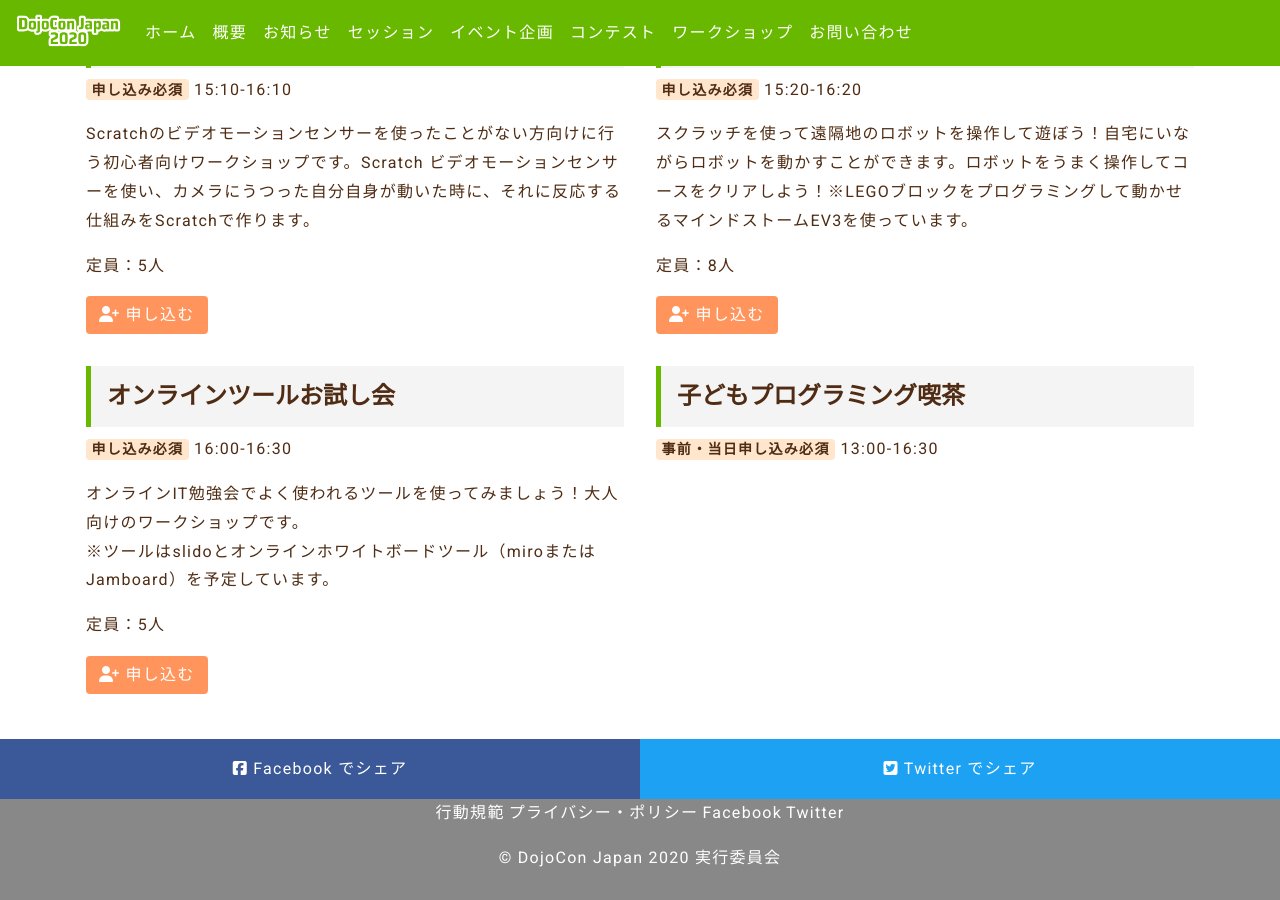
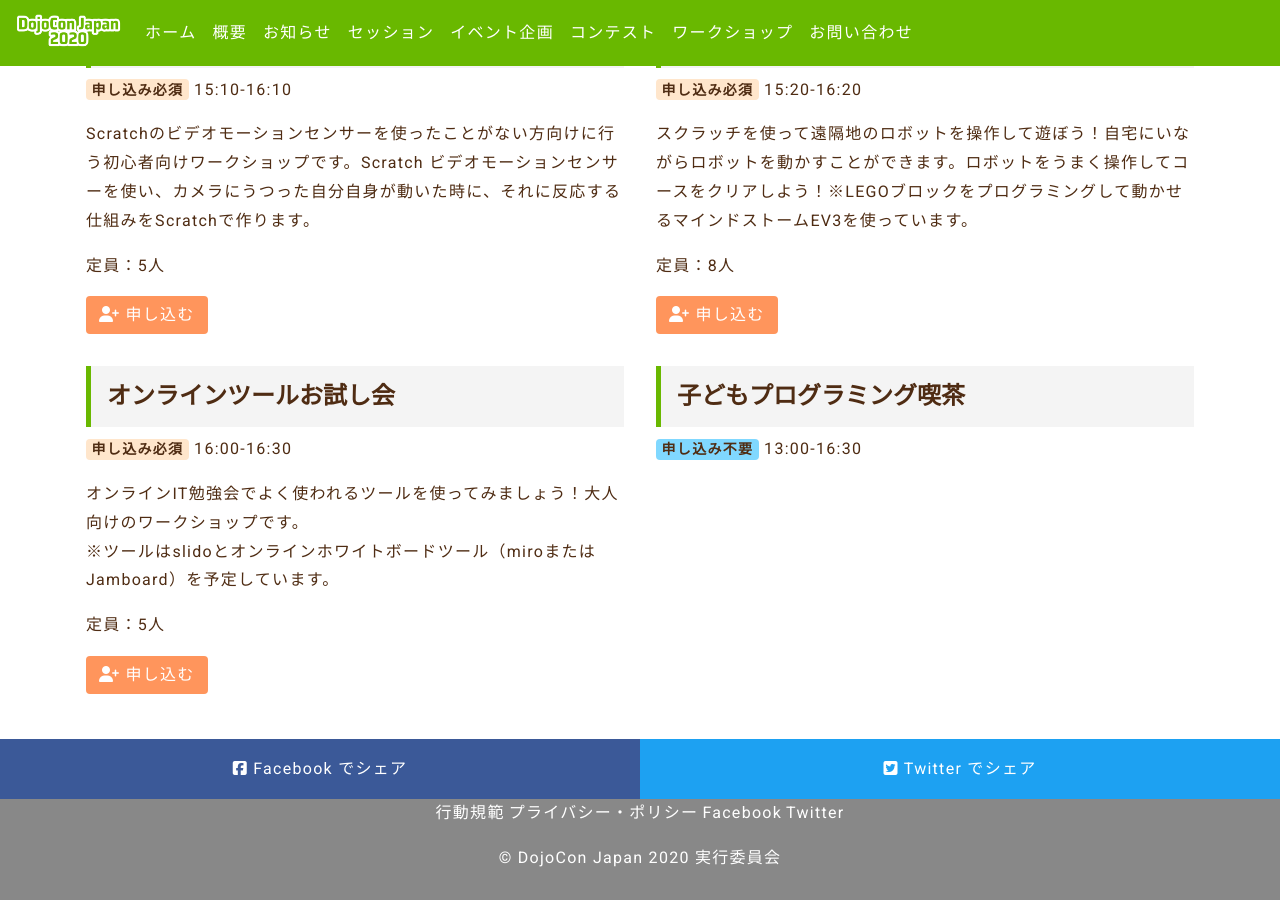
Before and after one commit to coderdojo-japan/dojocon2020.coderdojo.jp, a Jekyll site: the page built from workshop.html, in a window 1280 px wide and 900 px high, scrolled down 2563 px. Built offline with Jekyll 4.4.1, drawn with Linux system fonts in a browser that asks for light colours; nearby versions of some CDN libraries; some web fonts are replaced.

Commit message:
ワークショップ申し込み方法表示のif文修正

```diff
--- a/workshop.html
+++ b/workshop.html
@@ -23,7 +23,7 @@
             <p>
                 {% if data.badge == 'must' %}
                 <span class="badge badge-must">申し込み必須</span>
-                {% else if data.badge == 'double' %}
+                {% elsif data.badge == 'double' %}
                 <span class="badge badge-must">事前・当日申し込み必須</span>
 
                 {% else %}
```
